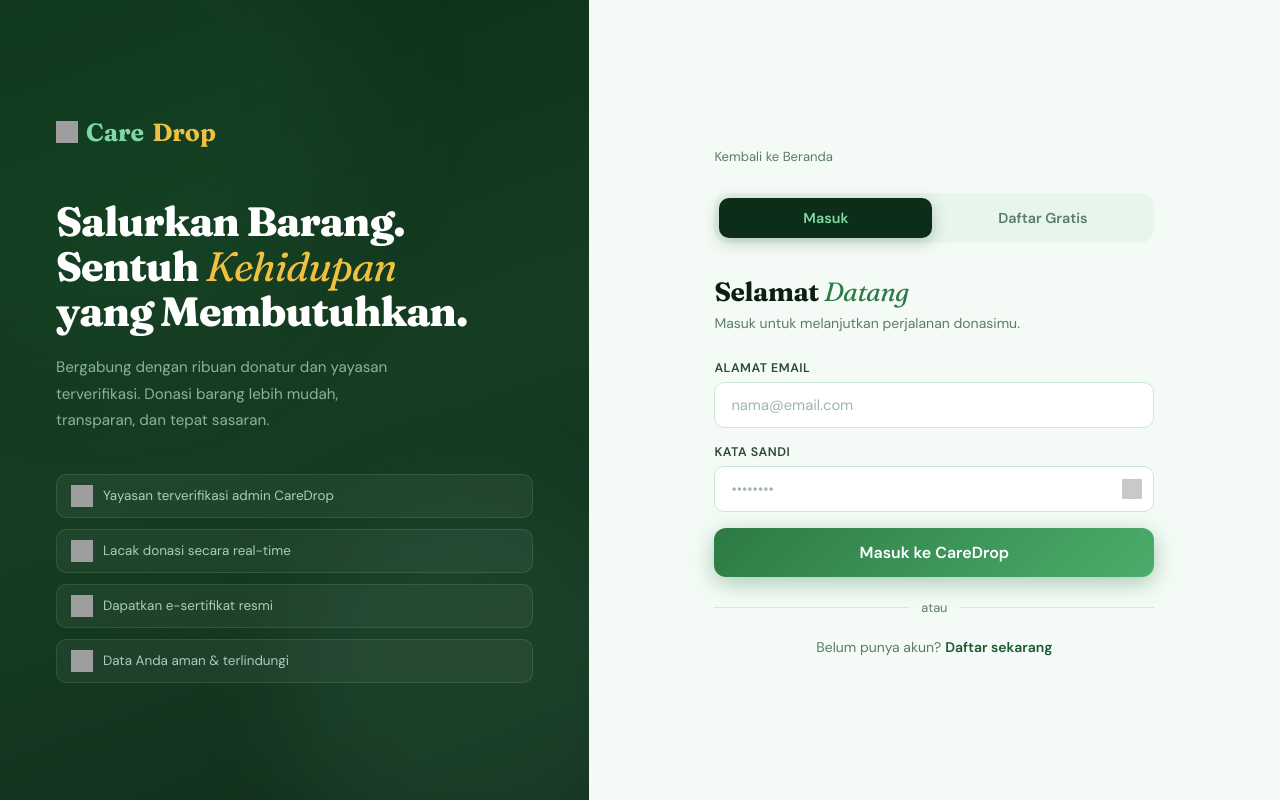
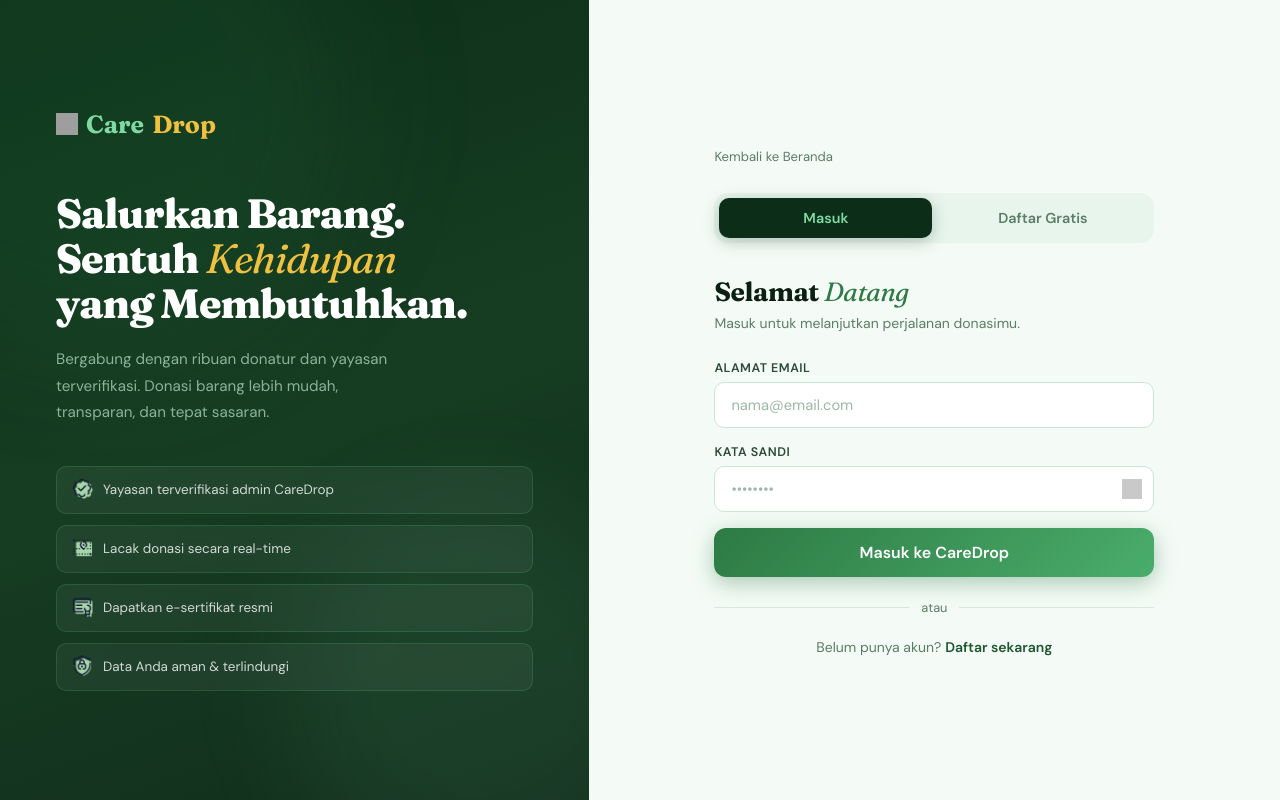
Before and after one commit to sabrinasalsa/CareDrop, a PHP site: page /login.php in a window 1280 px wide. Run offline with PHP 8.4, Linux system fonts and the light colour scheme; grey boxes are pictures that could not be loaded.

Commit message:
perbaiki

```diff
--- a/login.php
+++ b/login.php
@@ -149,7 +149,7 @@ function old(string $key, string $default = ''): string {
       border-radius: 10px;
       padding: 10px 14px;
       font-size: .84rem;
-      color: rgba(201,242,220,.8);
+      color: rgba(255, 255, 255, 0.8);
       backdrop-filter: blur(8px);
     }
     .trust-pill img { width: 22px; height: 22px; flex-shrink: 0; }
@@ -395,10 +395,10 @@ function old(string $key, string $default = ''): string {
   </p>
 
   <div class="trust-pills">
-    <div class="trust-pill"><img src="https://img.icons8.com/fluency/48/checked-2.png" alt=""> Yayasan terverifikasi admin CareDrop</div>
-    <div class="trust-pill"><img src="https://img.icons8.com/fluency/48/in-transit.png" alt=""> Lacak donasi secara real-time</div>
-    <div class="trust-pill"><img src="https://img.icons8.com/fluency/48/certificate.png" alt=""> Dapatkan e-sertifikat resmi</div>
-    <div class="trust-pill"><img src="https://img.icons8.com/fluency/48/lock-2.png" alt=""> Data Anda aman & terlindungi</div>
+    <div class="trust-pill"><span><img src="uploads/icon/verified.png" alt=""></span> Yayasan terverifikasi admin CareDrop</div>
+    <div class="trust-pill"><span><img src="uploads/icon/tracking.png" alt=""></span> Lacak donasi secara real-time</div>
+    <div class="trust-pill"><span><img src="uploads/icon/certificate.png" alt=""></span> Dapatkan e-sertifikat resmi</div>
+    <div class="trust-pill"><span><img src="uploads/icon/shield.png" alt=""></span> Data Anda aman & terlindungi</div>
   </div>
 
 </div>
@@ -563,7 +563,7 @@ function old(string $key, string $default = ''): string {
       <p style="text-align:center;font-size:.875rem;color:var(--muted)">
         Sudah punya akun?
         <a href="#" onclick="switchTab('login', document.querySelectorAll('.tab-btn')[0]); return false;"
-           style="color:var(--pine);font-weight:600;text-decoration:none">Masuk di sini →</a>
+           style="color:var(--pine);font-weight:600;text-decoration:none">Masuk di sini -></a>
       </p>
     </div>
 
--- a/yayasan/konfirmasi_terima.php
+++ b/yayasan/konfirmasi_terima.php
@@ -375,7 +375,7 @@ unset($_SESSION['flash']);
                     <div class="card-barang"><?= htmlspecialchars($d['nama_barang']) ?></div>
                     <div class="card-meta">
                         <?php if ($d['status_donasi'] === 'selesai'): ?>
-                            <span class="badge-status badge-success">✓ Selesai</span>
+                            <span class="badge-status badge-success">Selesai</span>
                         <?php else: ?>
                             <span class="badge-status badge-primary">Dalam Pengiriman</span>
                         <?php endif; ?>
```
Also changed, not shown: yayasan/tambah_kebutuhan.php (+5 -5 lines), uploads/icon/centang.png (added), uploads/icon/ijo.png (added), uploads/icon/kuning.png (added), uploads/icon/merah.png (added).
